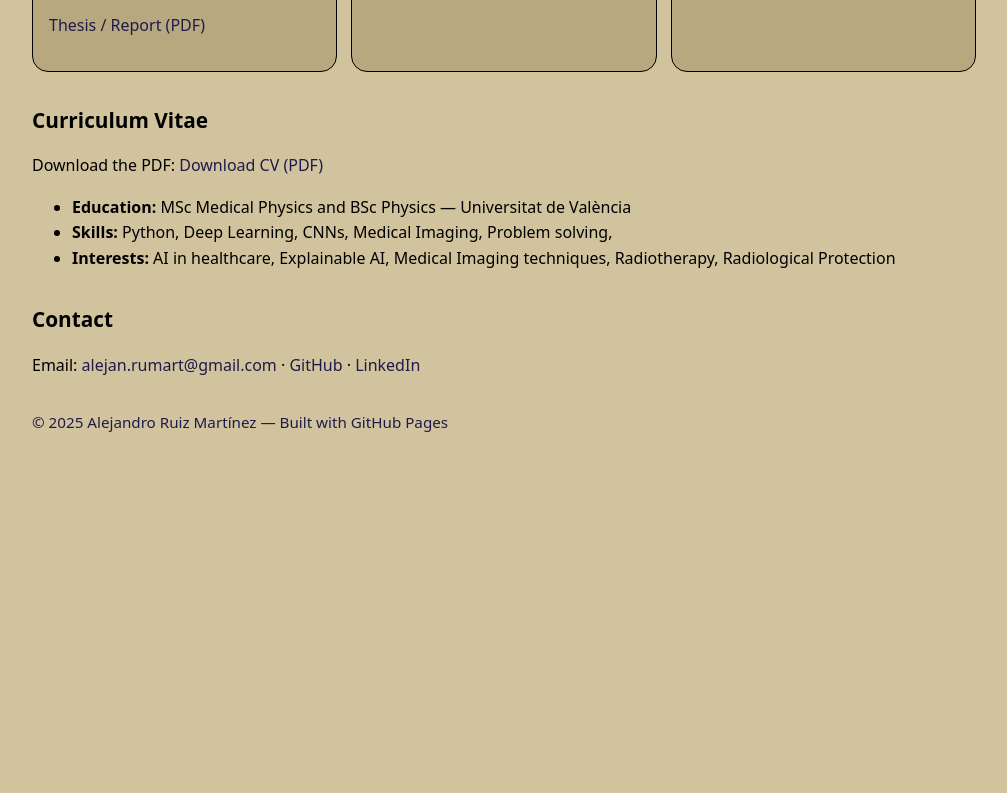
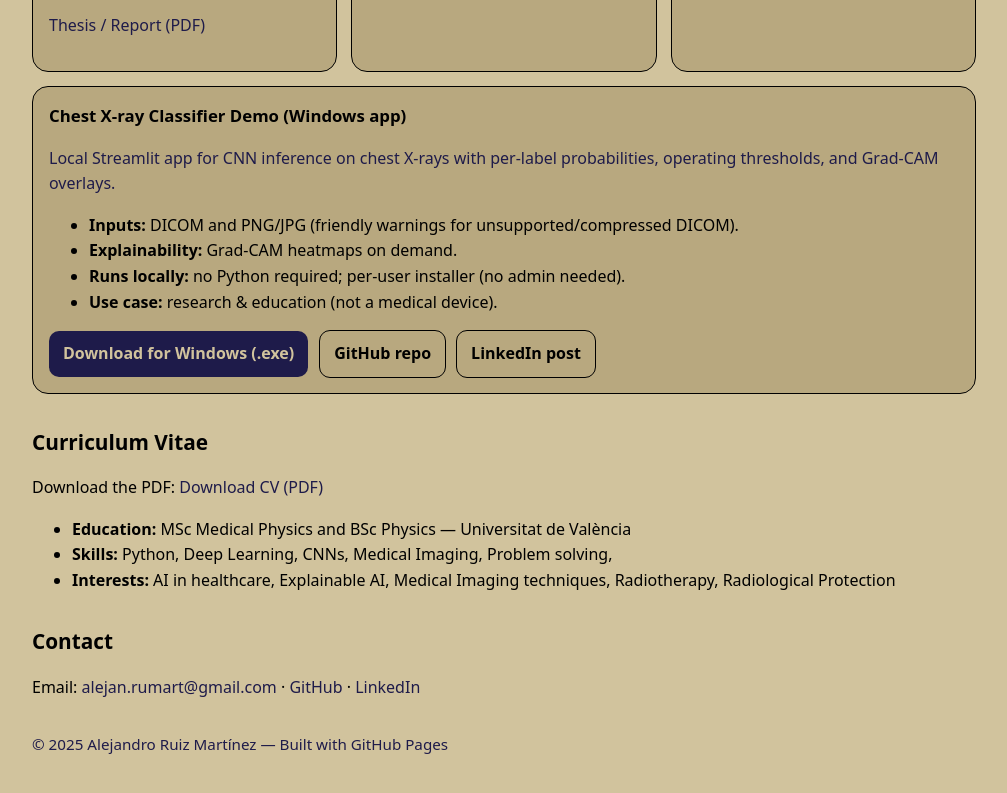
Before and after one commit to alejan-rumart/alejan-rumart.github.io, a plain HTML site: page index.html in a window 1280 px wide. Shown: the part 1157-1950 px from the top of the page, without its empty margins (136-1143 px from the left). Before the commit the page ends 1629 px from the top, so only its background shows below. Drawn offline with Linux system fonts and the light colour scheme.

Commit message:
Update index.html

```diff
--- a/index.html
+++ b/index.html
@@ -38,6 +38,7 @@
     .grid{display:grid;grid-template-columns:repeat(auto-fit,minmax(240px,1fr));gap:14px}
     .card{background:var(--panel);border-radius:var(--radius);padding:16px;border:1px solid var(--border)}
     .card h3{margin:0 0 8px;font-size:1.05rem}
+    .card-wide{ grid-column: 1 / -1; }
     .muted{color:var(--muted)}
     footer{color:var(--muted);font-size:.95rem;margin:26px 0 10px}
     /* accessibility helpers */
@@ -115,6 +116,26 @@
           <a href="assets/BScThesis_AlejandroRuiz.pdf" aria-label="Bachelor's thesis PDF">Thesis / Report (PDF)</a>
         </p>
       </article>
+      <!-- NEW: Full-width Windows app card -->
+      <article class="card card-wide" id="cxr-demo">
+        <h3>Chest X-ray Classifier Demo (Windows app)</h3>
+        <p class="muted">Local Streamlit app for CNN inference on chest X-rays with per-label probabilities, operating thresholds, and Grad-CAM overlays.</p>
+        <ul>
+          <li><strong>Inputs:</strong> DICOM and PNG/JPG (friendly warnings for unsupported/compressed DICOM).</li>
+          <li><strong>Explainability:</strong> Grad-CAM heatmaps on demand.</li>
+          <li><strong>Runs locally:</strong> no Python required; per-user installer (no admin needed).</li>
+          <li><strong>Use case:</strong> research & education (not a medical device).</li>
+        </ul>
+        <div class="cta">
+          <!-- TODO: replace the href below with your GitHub Release asset once published -->
+          <a class="btn" href="#" aria-label="Download Windows installer">Download for Windows (.exe)</a>
+          <a class="btn secondary" href="https://github.com/alejan-rumart/CXRClassifier-demo" aria-label="Open GitHub repository">GitHub repo</a>
+          <!-- TODO: paste your LinkedIn post URL when it’s live -->
+          <a class="btn secondary" href="#" aria-label="View LinkedIn announcement">LinkedIn post</a>
+        </div>
+        <!-- Optional: add a screenshot -->
+        <!-- <img src="assets/cxr-demo-screenshot.jpg" alt="Screenshot of the Chest X-ray Demo app interface"> -->
+      </article>
     </div>
 
       <section id="cv" aria-labelledby="cvtitle">
```
